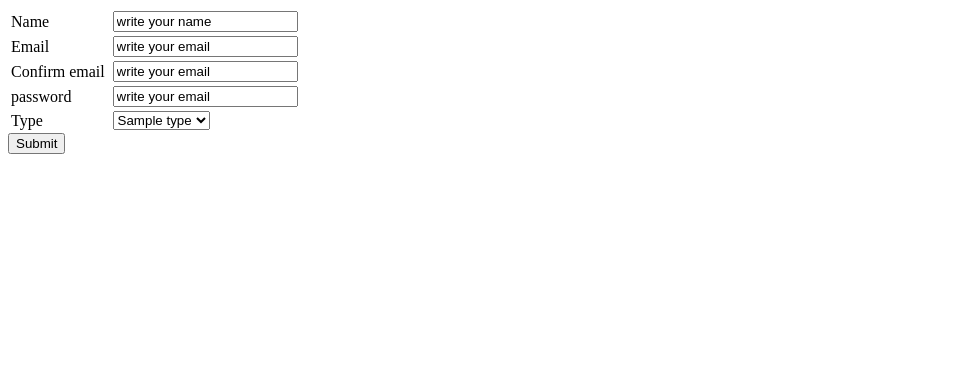
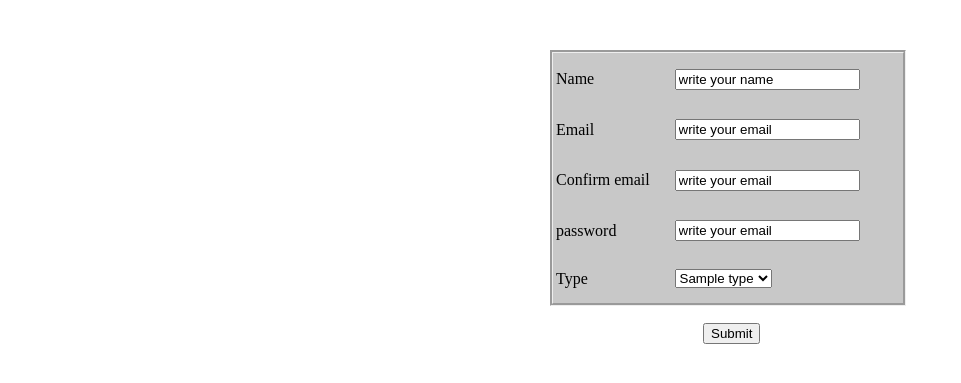
Before and after one commit to AhmedAMohamed/Registeration, a CodeIgniter app: page /Registeration/index.php/welcome_controller/call in a window 1280 px wide. Shown: the top 383 px of the page, without its empty margins (0-961 px from the left). Run offline with CodeIgniter, Linux system fonts and the light colour scheme; tables that the repository leaves empty or names only in its code hold one stand-in row (values such as "Sample post").

Commit message:
editing the views

```diff
--- a/application/controllers/welcome_controller.php
+++ b/application/controllers/welcome_controller.php
@@ -26,8 +26,14 @@ class welcome_controller extends CI_Controller {
 
 	public function hello()
 	{
+		var_dump($_POST);
+	}
+
+	public function end()
+	{
 		echo "hello mohamed";
 		var_dump($_POST);
 	}
 
+
 }
--- a/application/views/downloading_page.php
+++ b/application/views/downloading_page.php
@@ -6,8 +6,27 @@
 
 	<body>
 
+		<style>
+			#main_form{
+				background-color:rgb(253,253,253);
+				border: groove;
+				width: 350px;
+				height: 250px;
+				position: absolute;
+				top: 50px;
+				left: 550px;
+			}
+			table{
+				background-color: rgba(200,200,200,150);
+				width: 350px;
+				height: 250px;
+				alignment-adjust: central;
+			}
+		</style>
+		<div id = "main_form" >
 			<form method="post" action="/Registeration/welcome_controller/hello">
-			<table style="width: 300px">
+				<table>
+					<div id = "row_1">
 						<tr>
 							<td>
 								Name
@@ -16,6 +35,9 @@
 								<input type="text" name="name" value="write your name">
 							</td>
 						</tr>
+
+					</div>
+					<div>
 						<tr>
 							<td>
 								Email
@@ -24,6 +46,8 @@
 								<input type="text" name="email" value="write your email">
 							</td>
 						</tr>
+					</div>
+					<div>
 						<tr>
 							<td>
 								Confirm email
@@ -32,6 +56,9 @@
 								<input type="text" name="con_email" value="write your email">
 							</td>
 						</tr>
+					</div>
+
+					<div>
 						<tr>
 							<td>
 								password
@@ -40,7 +67,8 @@
 								<input type="text" name="email" value="write your email">
 							</td>
 						</tr>
-
+					</div>
+					<div>
 						<tr>
 							<td>
 								Type
@@ -55,15 +83,18 @@
 								</Select>
 							</td>
 						</tr>
+					</div>
+				</table>
 
-
-			</table>
-			<input onclick="call()" type="submit" value="Submit">
+				<input onclick="call()" type="submit" value="Submit" style="alignment-adjust:middle; position:relative;top:20px;left: 150px; ">
 			</form>
+		</div>
 
 		<script>
 			function call(){
-				window.location.replace("http://stackoverflow.com");
+				var url = "http://localhost/Registeration/welcome_controller/end";
+				var win = window.open(url, '_blank');
+  				win.focus();
 			}
 		</script>
 
```
Lines whose indentation alone changed are shown as unchanged.
